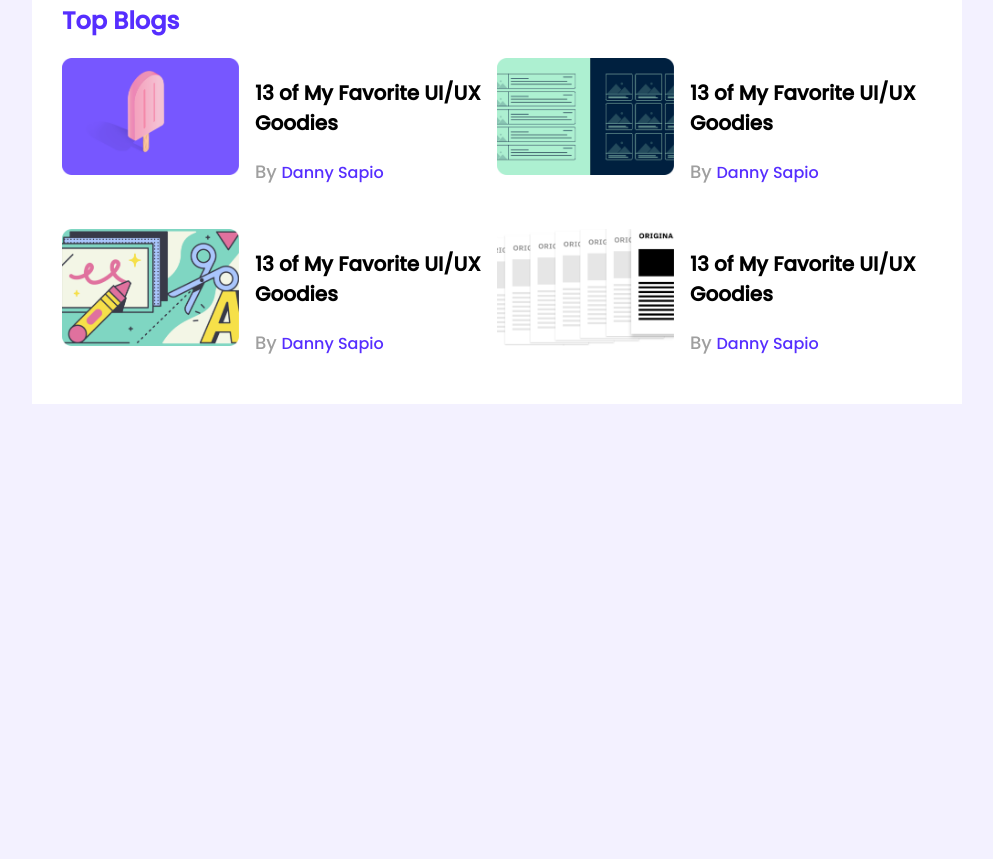
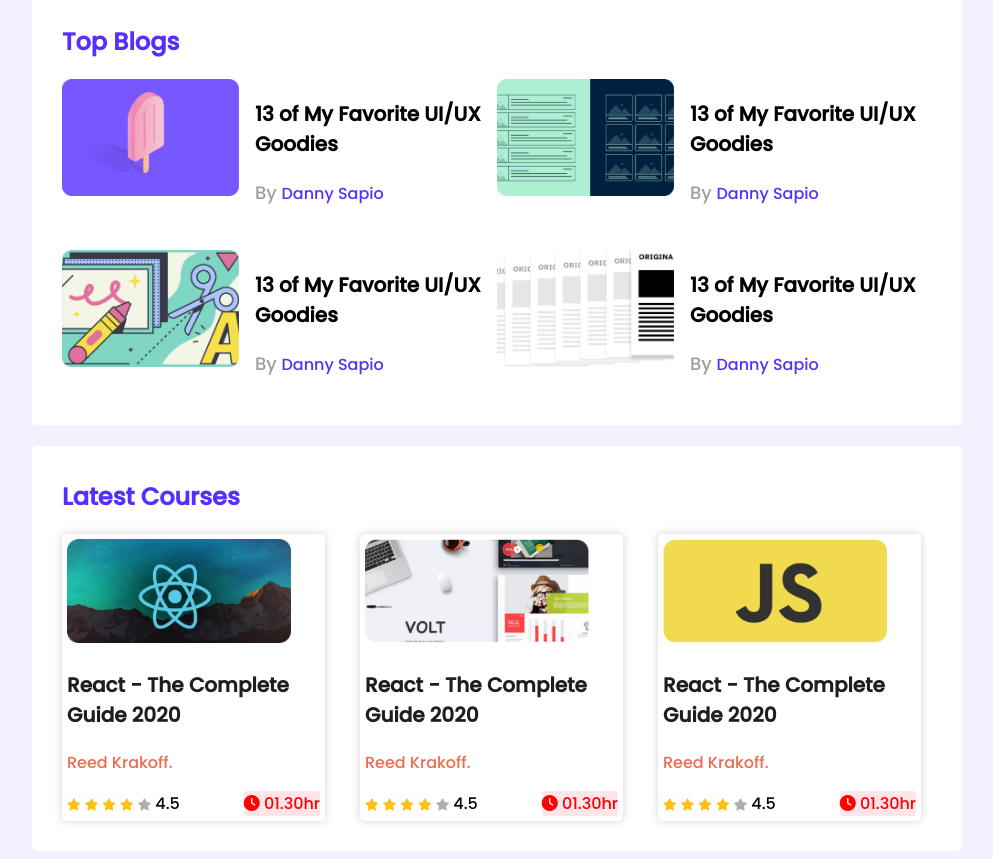
Before and after one commit to alisyedakkas/leader-board-css3, a plain HTML site: page index.html in a window 1280 px wide. Shown: the part 308-1167 px from the top of the page, without its empty margins (143-1136 px from the left). Before the commit the page ends 800 px from the top, so only its background shows below. Drawn offline with Linux system fonts and the light colour scheme.

Commit message:
finished

```diff
--- a/index.html
+++ b/index.html
@@ -6,6 +6,8 @@
     <meta http-equiv="X-UA-Compatible" content="IE=edge">
     <meta name="viewport" content="width=device-width, initial-scale=1.0">
     <title>Leader-Board</title>
+    <!-- Font Awesome -->
+    <script src="https://kit.fontawesome.com/8097951f6c.js" crossorigin="anonymous"></script>
     <!-- stylesheet -->
     <link rel="stylesheet" href="styles/style.css">
 </head>
@@ -95,6 +97,84 @@
                 </div>
             </div>
         </section>
+        <!-- Latest Courses Section -->
+        <section class="container">
+            <h2 class="section-title">Latest Courses</h2>
+            <div class="courses">
+                <div class="course">
+                    <div class="course-banner">
+                        <img src="images/courses/course-1.png" alt="">
+                    </div>
+                    <div class="course-detail">
+                        <h3 class="course-title">React - The Complete Guide 2020</h3>
+                        <p class="course-instructor">Reed Krakoff.</p>
+                        <div class="course-info">
+                            <div>
+                                <i class="fa-solid fa-star filled"></i>
+                                <i class="fa-solid fa-star filled"></i>
+                                <i class="fa-solid fa-star filled"></i>
+                                <i class="fa-solid fa-star filled"></i>
+                                <i class="fa-solid fa-star empty"></i>
+                                <span>4.5</span>
+                            </div>
+                            <div class="course-duration">
+                                <i class="fa-solid fa-clock"></i>
+                                01.30hr
+                            </div>
+
+                        </div>
+                    </div>
+                </div>
+                <div class="course">
+                    <div class="course-banner">
+                        <img src="images/courses/course-2.png" alt="">
+                    </div>
+                    <div class="course-detail">
+                        <h3 class="course-title">React - The Complete Guide 2020</h3>
+                        <p class="course-instructor">Reed Krakoff.</p>
+                        <div class="course-info">
+                            <div>
+                                <i class="fa-solid fa-star filled"></i>
+                                <i class="fa-solid fa-star filled"></i>
+                                <i class="fa-solid fa-star filled"></i>
+                                <i class="fa-solid fa-star filled"></i>
+                                <i class="fa-solid fa-star empty"></i>
+                                <span>4.5</span>
+                            </div>
+                            <div class="course-duration">
+                                <i class="fa-solid fa-clock"></i>
+                                01.30hr
+                            </div>
+
+                        </div>
+                    </div>
+                </div>
+                <div class="course">
+                    <div class="course-banner">
+                        <img src="images/courses/course-3.png" alt="">
+                    </div>
+                    <div class="course-detail">
+                        <h3 class="course-title">React - The Complete Guide 2020</h3>
+                        <p class="course-instructor">Reed Krakoff.</p>
+                        <div class="course-info">
+                            <div>
+                                <i class="fa-solid fa-star filled"></i>
+                                <i class="fa-solid fa-star filled"></i>
+                                <i class="fa-solid fa-star filled"></i>
+                                <i class="fa-solid fa-star filled"></i>
+                                <i class="fa-solid fa-star empty"></i>
+                                <span>4.5</span>
+                            </div>
+                            <div class="course-duration">
+                                <i class="fa-solid fa-clock"></i>
+                                01.30hr
+                            </div>
+
+                        </div>
+                    </div>
+                </div>
+            </div>
+        </section>
     </main>
 
 
--- a/styles/style.css
+++ b/styles/style.css
@@ -9,13 +9,17 @@ body {
 
 main {
     display: flex;
+    flex-direction: column;
     justify-content: center;
+    align-items: center;
 }
 
 .container {
     background-color: #FFFFFF;
     width: 870px;
     padding: 30px;
+    margin-top: 21px;
+    border-radius: 5px;
 }
 
 /* top players styles */
@@ -92,3 +96,97 @@ top blog styles
     font-size: 16px;
     color: #562EFF;
 }
+
+/* Latest Courses */
+.courses {
+    /* display: flex; */
+    display: grid;
+    grid-template-columns: repeat(3, 1fr);
+    grid-column-gap: 24px;
+}
+
+.course {
+    width: 253px;
+    /* border: 1px solid gray; */
+    box-shadow: 0px 0px 10px lightgray;
+    border-radius: 5px;
+    padding: 5px;
+}
+
+.course .course-banner img {
+    width: 224px;
+    height: 104px;
+}
+
+.course-title {
+    color: #1E1E1E;
+    font-size: 20px;
+}
+
+.course-instructor {
+    color: #ED6B4F;
+}
+
+.course-info {
+    display: flex;
+    align-items: center;
+    justify-content: space-between;
+}
+
+.fa-star {
+    font-size: 12px;
+}
+
+.fa-star.filled {
+    color: #FFC014;
+}
+
+.fa-star.empty {
+    color: #AEAEAE;
+}
+
+.course-duration {
+    background-color: #FFE4E8;
+    color: red;
+    border-radius: 3px;
+}
+
+/*-------------
+Media Queries
+---------------*/
+/* Mobile devides */
+@media only screen and (max-width:688px) {
+    .container {
+        width: 100%;
+    }
+
+    .players,
+    .blogs,
+    .courses {
+        grid-template-columns: repeat(1, 1fr);
+    }
+
+    .player,
+    .blog,
+    .course {
+        flex-direction: column;
+    }
+
+
+}
+
+/* Tablet devices */
+@media only screen and (min-width:688px) and (max-width:992px) {
+    .container {
+        width: 100%;
+    }
+
+    .players,
+    .courses {
+        grid-template-columns: repeat(2, 1fr);
+    }
+
+    .blogs {
+        grid-template-columns: repeat(1, 1fr);
+    }
+}
```
